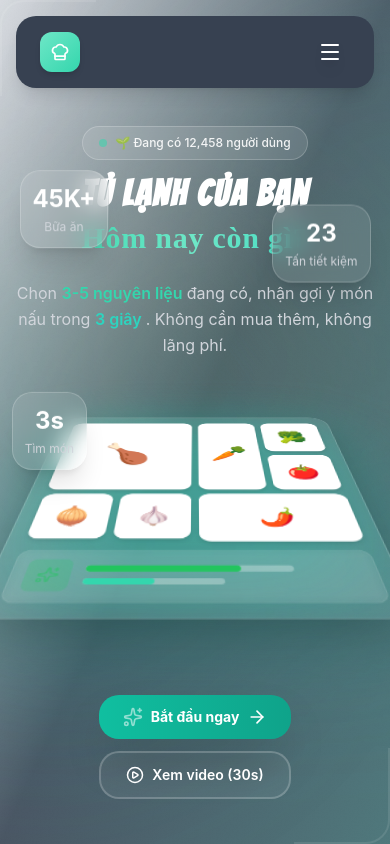
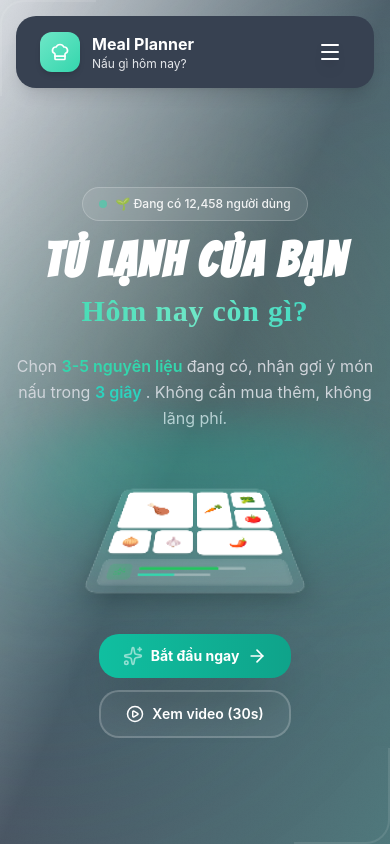
Before and after one commit to Byakuya2709/Meal-Planner, a Vue app: page /#/ in a window 390 px wide. Shown: the top 844 px of the page. Built offline with nearby package versions, Linux system fonts and the light colour scheme; a web font is replaced by a local one.

Commit message:
fixed hero section size and nav color

```diff
--- a/src/components/sections/HeroSection.vue
+++ b/src/components/sections/HeroSection.vue
@@ -1,7 +1,7 @@
 <template>
   <section
     ref="heroRef"
-    class="relative h-screen overflow-hidden bg-neutral-500 flex flex-col pt-20"
+    class="relative min-h-screen overflow-hidden bg-neutral-500 flex flex-col pt-20"
   >
     <!-- ===== ANIMATED BACKGROUND LAYERS ===== -->
     <div class="absolute inset-0">
@@ -33,12 +33,14 @@
     </div>
 
     <!-- ===== FLOATING STATS - Random Positions ===== -->
-    <div class="absolute inset-0 pointer-events-none z-10 mt-20">
+    <div
+      class="absolute inset-0 pointer-events-none z-10 mt-20 hidden lg:block"
+    >
       <!-- Stat 1 - Top Left -->
       <div
         ref="stat1"
-        class="absolute top-[12%] left-[5%] lg:left-[8%] bg-white/10 backdrop-blur-md border border-white/20 rounded-2xl p-3 lg:p-4 shadow-xl animate-float opacity-0 transition-opacity duration-700"
-        style="animation-delay: 0s"
+        class="absolute top-[12%] left-[5%] lg:left-[8%] bg-white/10 backdrop-blur-md border aspect-square w-[120px] border-white/20 content-center rounded-full p-3 lg:p-4 shadow-xl animate-float opacity-0 transition-opacity duration-700"
+        style="animation-delay: 0s;"
       >
         <div class="text-center space-y-1">
           <p class="text-2xl lg:text-4xl font-bold text-white">45K+</p>
@@ -49,20 +51,20 @@
       <!-- Stat 2 - Top Right -->
       <div
         ref="stat2"
-        class="absolute top-[20%] right-[5%] lg:right-[10%] bg-white/10 backdrop-blur-md border border-white/20 rounded-2xl p-3 lg:p-4 shadow-xl animate-float-delayed opacity-0 transition-opacity duration-700"
-        style="animation-delay: 1s"
+        class="absolute top-[20%] right-[5%] lg:right-[10%] bg-white/10 backdrop-blur-md border border-white/20 w-[110px] h-[110px] content-center rounded-full p-3 lg:p-4 shadow-xl animate-float-delayed opacity-0 transition-opacity duration-700"
+        style="animation-delay: 1s;"
       >
         <div class="text-center space-y-1">
           <p class="text-2xl lg:text-4xl font-bold text-white">23</p>
-          <p class="text-xs lg:text-sm text-neutral-300">Tấn tiết kiệm</p>
+          <p class="text-xs lg:text-sm text-neutral-300">Tấn Tiến kiệm</p>
         </div>
       </div>
 
       <!-- Stat 3 - Middle Left -->
       <div
         ref="stat3"
-        class="absolute top-[42%] left-[3%] lg:left-[5%] bg-white/10 backdrop-blur-md border border-white/20 rounded-2xl p-3 lg:p-4 shadow-xl animate-float opacity-0 transition-opacity duration-700"
-        style="animation-delay: 2s"
+        class="absolute top-[42%] left-[3%] aspect-square w-[100px] lg:left-[5%] bg-white/10 backdrop-blur-md border border-white/20 content-center rounded-full p-3 lg:p-4 shadow-xl animate-float opacity-0 transition-opacity duration-700"
+        style="animation-delay: 2s;"
       >
         <div class="text-center space-y-1">
           <p class="text-2xl lg:text-4xl font-bold text-white">3s</p>
@@ -71,9 +73,10 @@
       </div>
     </div>
 
-    <!-- ===== MAIN CONTENT WRAPPER ===== -->
+    <!-- ===== MAIN CONTENT WRAPPER - Auto Scale to Fit ===== -->
     <div
-      class="relative flex-1 flex flex-col justify-center items-center px-4 py-6 lg:py-8"
+      ref="contentWrapper"
+      class="relative flex-1 flex flex-col justify-center items-center px-4 py-6 lg:py-8 auto-scale-content"
     >
       <div class="container mx-auto max-w-7xl w-full">
         <!-- ===== TOP: HEADLINE SECTION ===== -->
@@ -95,7 +98,7 @@
           <div class="space-y-2 lg:space-y-3">
             <h1
               ref="h1Line1"
-              class="text-4xl md:text-6xl lg:text-7xl xl:text-8xl font-bold leading-none tracking-tight opacity-0 animate-fade-in"
+              class="text-5xl md:text-6xl lg:text-7xl xl:text-7xl font-bold leading-none tracking-tight opacity-0 animate-fade-in"
               style="animation-delay: 0.4s"
             >
               <span class="block text-white font-bangers tracking-wider">
@@ -103,7 +106,7 @@
               </span>
 
               <span
-                class="font-meow tracking-wide block mt-2 lg:mt-4 pb-2 text-3xl md:text-5xl lg:text-6xl xl:text-7xl bg-gradient-to-r from-primary-400 via-primary-300 to-secondary-400 bg-clip-text text-transparent"
+                class="font-meow tracking-wide block mt-2 lg:mt-4 pb-2 text-3xl md:text-4xl lg:text-5xl xl:text-6xl bg-gradient-to-r from-primary-400 via-primary-300 to-secondary-400 bg-clip-text text-transparent"
               >
                 Hôm nay còn gì?
               </span>
@@ -124,12 +127,12 @@
             <span class="text-secondary-400 font-semibold"> 3 giây </span>.
             Không cần mua thêm, không lãng phí.
           </p>
-
-          <!-- CTAs -->
         </div>
 
         <!-- ===== BOTTOM: BENTO GRID SHOWCASE WITH 3D PERSPECTIVE ===== -->
-        <div class="w-full flex justify-center perspective-container">
+        <div
+          class="w-full flex justify-center perspective-container -mt-7 max-h-[215px] md:max-h-[265px]"
+        >
           <div
             ref="mainDevice"
             class="relative max-w-sm w-full opacity-0 animate-scale-in-3d"
@@ -142,7 +145,7 @@
 
             <!-- Grid container with 3D transform -->
             <div
-              class="relative bg-white/10 backdrop-blur-md border border-white/20 rounded-3xl p-4 lg:p-5 shadow-2xl transform-3d-base"
+              class="relative -mt-6 [scale:0.5] sm:[scale:0.6] md:[scale:0.7] bg-white/10 backdrop-blur-md border border-white/20 rounded-3xl p-4 lg:p-5 shadow-2xl transform-3d-base"
             >
               <!-- Bento Ingredient Grid -->
               <div class="grid grid-cols-4 gap-2 mb-3">
@@ -231,6 +234,7 @@
                   </div>
                 </div>
               </div>
+
               <!-- Floating Cards -->
               <div class="hidden lg:block">
                 <div
@@ -256,6 +260,7 @@
                   </div>
                 </div>
               </div>
+
               <!-- Result Badge -->
               <div
                 class="bg-white/5 backdrop-blur-sm border border-white/10 rounded-xl p-3 opacity-0 animate-fade-in"
@@ -291,9 +296,10 @@
               </div>
             </div>
           </div>
+
           <div
             ref="float1"
-            class="hidden lg:inline-block absolute left-[27rem] top-8  bg-white/5 backdrop-blur-md border border-white/20 rounded-2xl p-2 shadow-2xl animate-bounce-subtle opacity-0"
+            class="hidden lg:inline-block absolute left-[27rem] top-11 bg-white/5 backdrop-blur-md border border-white/20 rounded-2xl p-2 shadow-2xl animate-bounce-subtle opacity-0"
             style="animation-delay: 1.8s"
           >
             <div class="flex items-center gap-2">
@@ -310,9 +316,10 @@
           </div>
         </div>
       </div>
+
       <div
         ref="ctaButtons"
-        class="flex flex-col sm:flex-row gap-3 lg:gap-4 justify-center opacity-0 animate-fade-in -mt-5"
+        class="flex flex-col sm:flex-row gap-3 lg:gap-4 justify-center opacity-0 animate-fade-in mt-4"
         style="animation-delay: 0.8s"
       >
         <button
@@ -349,17 +356,6 @@
       </div>
     </div>
 
-    <!-- Scroll Indicator -->
-    <!-- <div
-      ref="scrollIndicator"
-      class="absolute bottom-6 left-1/2 -translate-x-1/2 flex flex-col items-center gap-2 text-white/60 animate-bounce-subtle"
-    >
-      <span class="text-xs uppercase tracking-wider font-medium"
-        >Cuộn xuống</span
-      >
-      <ChevronDown :size="10" />
-    </div> -->
-
     <!-- Corner accents -->
     <div
       class="absolute top-0 left-0 w-24 h-24 lg:w-32 lg:h-32 border-l-2 border-t-2 border-white/10 rounded-tl-3xl"
@@ -371,7 +367,7 @@
 </template>
 
 <script setup>
-import { ref, onMounted } from "vue";
+import { ref, onMounted, onUnmounted } from "vue";
 import { useScrollAnimation } from "../../composables/useScrollAnimation";
 import {
   Sparkles,
@@ -395,9 +391,31 @@ const mainDevice = ref(null);
 const float1 = ref(null);
 const float2 = ref(null);
 const meshBg = ref(null);
-const scrollIndicator = ref(null);
+const contentWrapper = ref(null);
 
 const { parallax } = useScrollAnimation();
+
+// Hàm tự động scale content để fit vào viewport
+const autoScaleContent = () => {
+  if (!contentWrapper.value || !heroRef.value) return;
+
+  const heroHeight = heroRef.value.offsetHeight;
+  const contentHeight = contentWrapper.value.scrollHeight;
+  const availableHeight = heroHeight - 80; // Trừ padding top (pt-20 = 80px)
+
+  // Tính toán scale factor
+  let scaleFactor = 1;
+  if (contentHeight > availableHeight) {
+    scaleFactor = availableHeight / contentHeight;
+    // Giới hạn scale minimum là 0.7 để không quá nhỏ
+    scaleFactor = Math.max(scaleFactor, 0.7);
+  }
+
+  contentWrapper.value.style.transform = `scale(${scaleFactor})`;
+  contentWrapper.value.style.transformOrigin = "center center";
+};
+
+let resizeObserver;
 
 onMounted(() => {
   // Parallax effects
@@ -427,10 +445,37 @@ onMounted(() => {
   if (float2.value) {
     setTimeout(() => float2.value.classList.add("opacity-100"), 2000);
   }
+
+  // Auto scale content khi mount và khi resize
+  autoScaleContent();
+
+  // Sử dụng ResizeObserver để theo dõi thay đổi kích thước
+  resizeObserver = new ResizeObserver(() => {
+    autoScaleContent();
+  });
+
+  if (heroRef.value) {
+    resizeObserver.observe(heroRef.value);
+  }
+
+  window.addEventListener("resize", autoScaleContent);
+});
+
+onUnmounted(() => {
+  window.removeEventListener("resize", autoScaleContent);
+  if (resizeObserver) {
+    resizeObserver.disconnect();
+  }
 });
 </script>
 
 <style scoped>
+/* ===== AUTO SCALE CONTENT ===== */
+.auto-scale-content {
+  transition: transform 0.3s ease-out;
+  will-change: transform;
+}
+
 /* ===== 3D PERSPECTIVE STYLES ===== */
 .perspective-container {
   perspective: 200px;
@@ -446,9 +491,6 @@ onMounted(() => {
   -webkit-font-smoothing: antialiased !important;
   -moz-osx-font-smoothing: grayscale !important;
   backface-visibility: hidden !important;
-}
-.no-persec {
-  perspective: none;
 }
 
 .transform-3d-base:hover {
@@ -556,9 +598,6 @@ onMounted(() => {
   animation: float 8s ease-in-out infinite;
 }
 
-
-
-
 .animate-float-delayed {
   animation: float-delayed 10s ease-in-out infinite;
   animation-delay: 2s;
--- a/src/layouts/MainLayout.vue
+++ b/src/layouts/MainLayout.vue
@@ -18,12 +18,11 @@
                 // Khi scroll → nền trắng mờ, backdrop blur
                 'bg-white/95 backdrop-blur-xl border border-neutral-200/50 rounded-2xl px-6 py-3 shadow-lg':
                   isScrolled,
-
                 // Trang chủ khi chưa scroll
-                'bg-neutral-700 rounded-2xl sm:bg-neutral lg:bg-transparent px-6 py-4': !isScrolled,
-                // Các trang khác khi chưa scroll
-                // 'bg-neutral-700 px-6 py-4 rounded-2xl lg:bg-gradient-to-br lg:from-neutral-200 lg:via-neutral-400/70 lg:to-primary-400/50':
-                //   route.path !== '/' && !isScrolled,
+                'bg-neutral-700 rounded-2xl sm:bg-neutral lg:bg-transparent px-6 py-4':
+                  !isScrolled && route.path === '/',
+                'bg-neutral-100 rounded-2xl sm:bg-neutral lg:bg-transparent px-6 py-4':
+                  !isScrolled && route.path !== '/',
               },
             ]"
           >
@@ -43,12 +42,14 @@
                     <ChefHat :size="20" class="text-white" />
                   </div>
                 </div>
-                <div class="hidden sm:block">
+                <div class="sm:block">
                   <p
                     :class="[
-                      'text-base font-bold transition-colors',
+                      'text-base font-bold transition-color ',
                       isScrolled
                         ? 'text-neutral-900'
+                        : route.path === '/'
+                        ? 'text-white'
                         : 'text-neutral-900 font-black drop-shadow-lg',
                       'group-hover:text-primary-600',
                     ]"
@@ -57,9 +58,11 @@
                   </p>
                   <p
                     :class="[
-                      'text-xs transition-colors',
+                      'text-xs transition-colors ',
                       isScrolled
                         ? 'text-neutral-600'
+                        : route.path === '/'
+                        ? 'text-neutral-200'
                         : 'text-neutral-800/90 drop-shadow-md',
                     ]"
                   >
@@ -79,9 +82,9 @@
                         ? route.path === item.path
                           ? 'text-primary-600 font-semibold'
                           : 'text-neutral-800 hover:text-primary-600'
-                        : route.path === '/' &&  route.path === item.path
+                        : route.path === '/' && route.path === item.path
                         ? 'text-primary-900/70 font-black text-text drop-shadow-lg'
-                        : route.path === '/' &&  route.path !== item.path
+                        : route.path === '/' && route.path !== item.path
                         ? 'text-white hover:text-neutral-800 text-text drop-shadow-lg'
                         : route.path === item.path && route.path !== '/'
                         ? 'text-primary-900/70 font-black drop-shadow-lg'
@@ -137,16 +140,20 @@
                   :class="
                     isScrolled
                       ? 'text-neutral-800'
-                      : 'text-white drop-shadow-lg'
+                      : route.path === '/'
+                      ? 'text-white drop-shadow-lg'
+                      : 'text-black drop-shadow-lg'
                   "
                 />
                 <X
                   v-else
                   :size="24"
-                  :class="
+                 :class="
                     isScrolled
                       ? 'text-neutral-800'
-                      : 'text-white drop-shadow-lg'
+                      : route.path === '/'
+                      ? 'text-white drop-shadow-lg'
+                      : 'text-black drop-shadow-lg'
                   "
                 />
               </button>
@@ -177,11 +184,19 @@
                       @click="closeMobileMenu"
                       :class="[
                         'flex items-center gap-3 px-4 py-3 rounded-xl font-medium transition-all',
+
+                        // ĐÃ SCROLL
                         isScrolled
                           ? route.path === item.path
                             ? 'bg-primary-50 text-primary-600 font-semibold'
                             : 'text-neutral-800 hover:bg-primary-50 hover:text-primary-600'
-                          : route.path === item.path
+                          : // CHƯA SCROLL & KHÔNG PHẢI TRANG /
+                          route.path !== '/'
+                          ? route.path === item.path
+                            ? 'text-neutral-800 font-semibold hover:bg-primary-50 hover:text-primary-600'
+                            : 'text-neutral-800 hover:bg-primary-50 hover:text-primary-600'
+                          : // CHƯA SCROLL & TRANG /
+                          route.path === item.path
                           ? 'bg-white/15 text-white font-semibold'
                           : 'text-white/95 hover:bg-white/15 hover:text-white',
                       ]"
```
